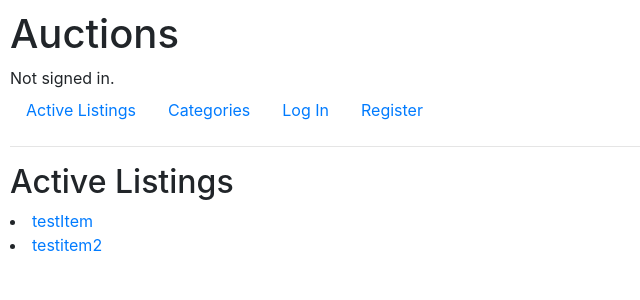
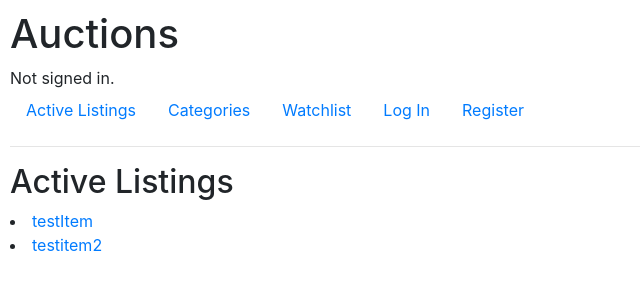
Before and after one commit to sxyf17/auctions, a Django app: page / in a window 1280 px wide. Shown: the top 300 px of the page, without its empty margins (0-640 px from the left). Run offline with Django 3.2, Linux system fonts and the light colour scheme; data comes from the database, SQL or seed files in the repository; both versions use the stored data as it was after the commit; some libraries are stand-ins or nearby versions.

Commit message:
finished watchlist

```diff
--- a/commerce/auctions/templates/auctions/layout.html
+++ b/commerce/auctions/templates/auctions/layout.html
@@ -23,6 +23,9 @@
             <li class="nav-item">
                 <a class="nav-link" href="{% url 'categories' %}">Categories</a>
             </li>
+            <li class="nav-item">
+                <a class="nav-link" href="{% url 'viewWatchlist' %}">Watchlist</a>
+            </li>
             {% if user.is_authenticated %}
                 <li class="nav-item">
                     <a class="nav-link" href="{% url 'logout' %}">Log Out</a>
--- a/commerce/auctions/urls.py
+++ b/commerce/auctions/urls.py
@@ -10,6 +10,7 @@ urlpatterns = [
     path("listing/<int:listingID>", views.listing, name="listing"),
     path("add/<int:listingID>", views.addBid, name="addBid"),
     path("watchlist/<int:listingID>", views.watchlist, name="watchlist"),
+    path("viewWatchlist", views.viewWatchlist, name="viewWatchlist"),
     path("closeListing/<int:listingID>", views.closeListing, name="closeListing"),
     path("categories", views.categories, name="categories"),
     path("categories/<int:categoryID>", views.categoryListings, name="categoryListings")
--- a/commerce/auctions/views.py
+++ b/commerce/auctions/views.py
@@ -6,7 +6,7 @@ from django.urls import reverse
 from django.contrib.auth.decorators import login_required
 from django.db.models import Max
 from .models import *
-#to do: fix imgurl,
+#to do: fix imgurl, 'create listing' page, ability to close listing, comments,
 
 def index(request):
     listings = Listing.objects.all()
@@ -165,3 +165,17 @@ def watchlist(request, listingID):
 
     # Redirect back to the listing's detail page
     return HttpResponseRedirect(reverse("listing", args=[listingID]))
+
+def viewWatchlist(request):
+    watchlist = request.user.watchlist #gets user's watchlist and displays it
+    if watchlist:
+        listings = watchlist.listings.all()  # Get all listings in the watchlist
+        return render(request, "auctions/watchlist.html", {
+            "watchlist": watchlist,
+            "listings": listings,
+            "message": f"{request.user}'s Watchlist"
+        })
+    else:
+        return render(request, "auctions/watchlist.html", {
+            "message": "No items in watchlist"
+        })
```
Also changed, not shown: commerce/auctions/templates/auctions/watchlist.html (+8 -1 lines), commerce/db.sqlite3.
